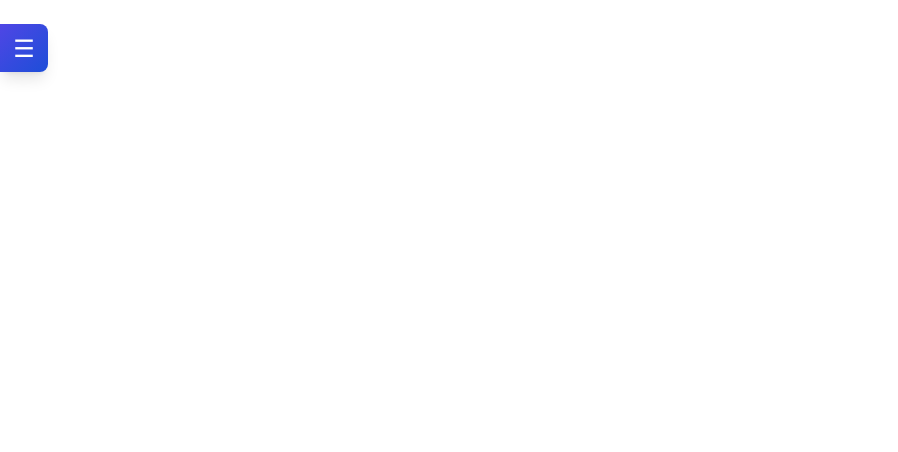
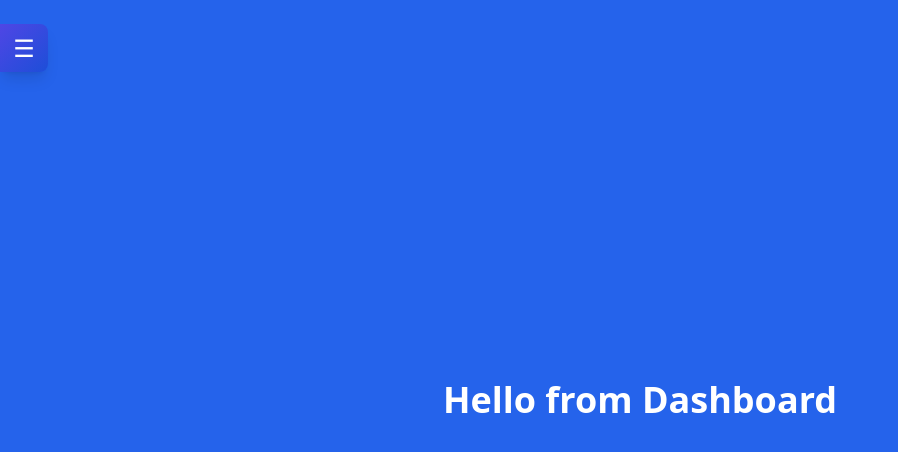
Before and after one commit to cole15sky/Rails-API-with-React, a React (Create React App) app in the folder frontend/: page /dashboard in a window 1280 px wide. Before the commit this address had no page. Shown: the top 452 px of the page, without its empty margins (0-898 px from the left). Built offline with nearby package versions, Linux system fonts and the light colour scheme; the HTML template or start-up script is replaced by a standard one.

Commit message:
feat(frontend): add dashboard pages and config in app

```diff
--- a/frontend/src/App.js
+++ b/frontend/src/App.js
@@ -3,6 +3,7 @@ import { BrowserRouter, Routes, Route } from "react-router-dom";
 
 import Sidebar from './components/Sidebar';
 import Home from './pages/Home';
+import Dashboard from './pages/Dashboard';
 import Authentication, { PageType } from './pages/Authentication';
 
 function App() {
@@ -11,6 +12,7 @@ function App() {
       <Sidebar />
       <Routes>
         <Route path="/" element={<Home />} />
+        <Route path="/dashboard" element={<Dashboard />} />
         <Route path="/login" element={<Authentication pageType={PageType.LOGIN} />} />
         <Route path="/register" element={<Authentication pageType={PageType.REGISTER} />} />
       </Routes>
--- /dev/null
+++ b/frontend/src/pages/Dashboard.js
@@ -0,0 +1,11 @@
+import React from "react";
+
+const Dashboard = () => {
+  return (
+    <div className="min-h-screen flex items-center justify-center bg-blue-600">
+      <h1 className="text-white text-4xl font-bold">Hello from Dashboard</h1>
+    </div>
+  );
+};
+
+export default Dashboard;
```
